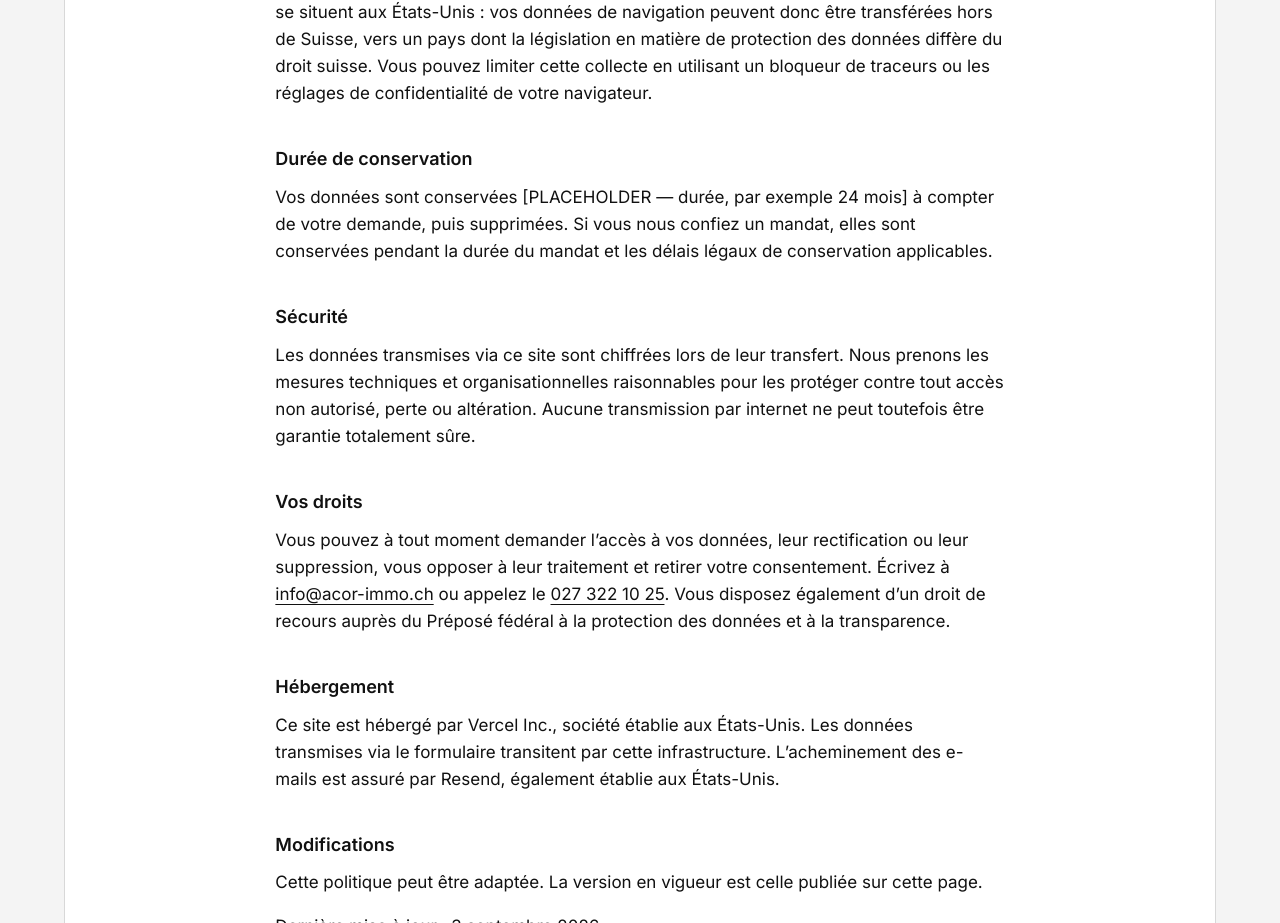
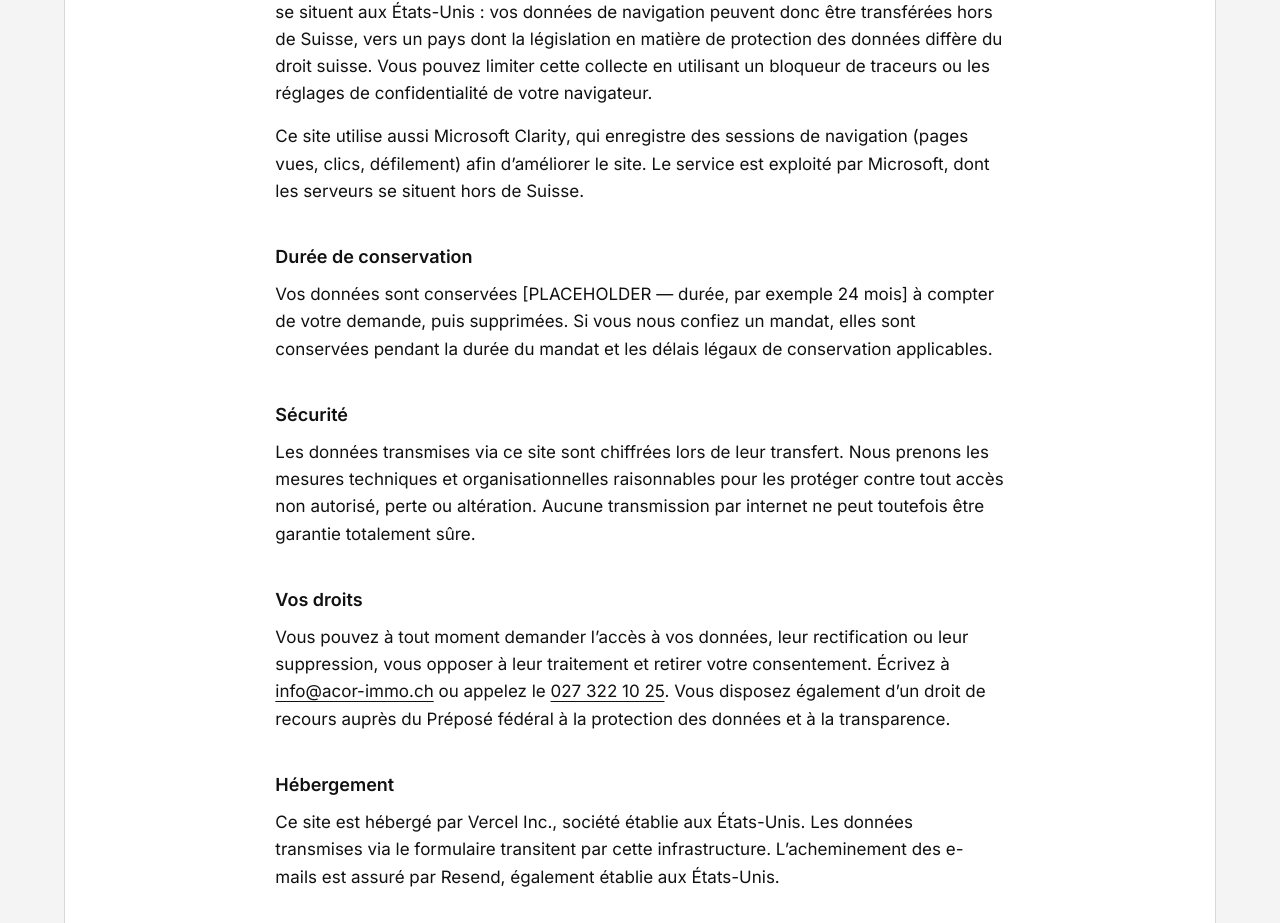
Before and after one commit to funnl-ch/acor-landing, a Next.js app: page /politique-de-confidentialite in a window 1280 px wide. Shown: the part 1420-2343 px from the top of the page. Built offline with nearby package versions, Linux system fonts and the light colour scheme.

Commit message:
Ajoute Microsoft Clarity pour l’analyse des sessions.

```diff
--- a/app/layout.tsx
+++ b/app/layout.tsx
@@ -38,6 +38,9 @@ export default function RootLayout({
         <Script id="openai-pixel" strategy="beforeInteractive">
           {`!function(w,d,s,u){if(w.oaiq)return;var q=function(){q.q.push(arguments)};q.q=[];w.oaiq=q;var j=d.createElement(s);j.async=1;j.src=u;var f=d.getElementsByTagName(s)[0];f.parentNode.insertBefore(j,f)}(window,document,"script","https://bzrcdn.openai.com/sdk/oaiq.min.js");oaiq("init",${JSON.stringify({ pixelId: OAI_PIXEL_ID, ...(process.env.NODE_ENV !== "production" ? { debug: true } : {}) })});`}
         </Script>
+        <Script id="microsoft-clarity" strategy="afterInteractive">
+          {`(function(c,l,a,r,i,t,y){c[a]=c[a]||function(){(c[a].q=c[a].q||[]).push(arguments)};t=l.createElement(r);t.async=1;t.src="https://www.clarity.ms/tag/"+i;y=l.getElementsByTagName(r)[0];y.parentNode.insertBefore(t,y);})(window,document,"clarity","script","ysn6d1qrfs");`}
+        </Script>
         <OaiPageView />
         <a className="skip-link" href="#contenu">
           Aller au contenu
--- a/app/politique-de-confidentialite/page.tsx
+++ b/app/politique-de-confidentialite/page.tsx
@@ -78,6 +78,12 @@ export default function PrivacyPage() {
         cette collecte en utilisant un bloqueur de traceurs ou les réglages de
         confidentialité de votre navigateur.
       </p>
+      <p>
+        Ce site utilise aussi Microsoft Clarity, qui enregistre des sessions de
+        navigation (pages vues, clics, défilement) afin d’améliorer le site. Le
+        service est exploité par Microsoft, dont les serveurs se situent hors de
+        Suisse.
+      </p>
 
       <h2>Durée de conservation</h2>
       <p>
```
